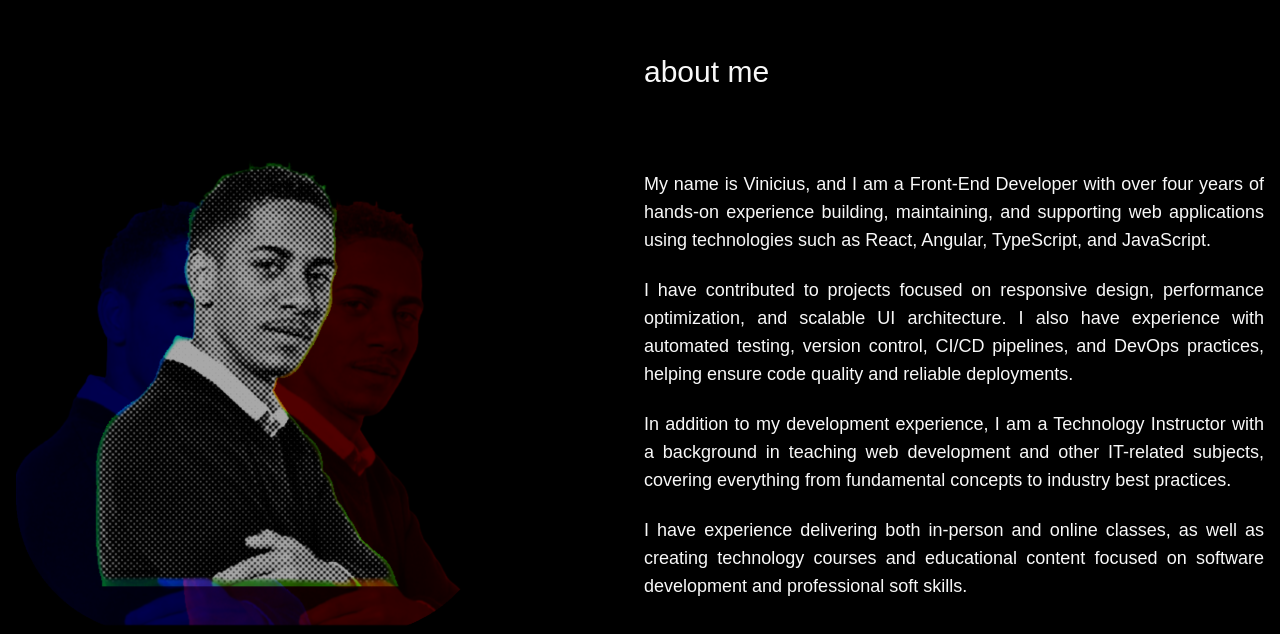
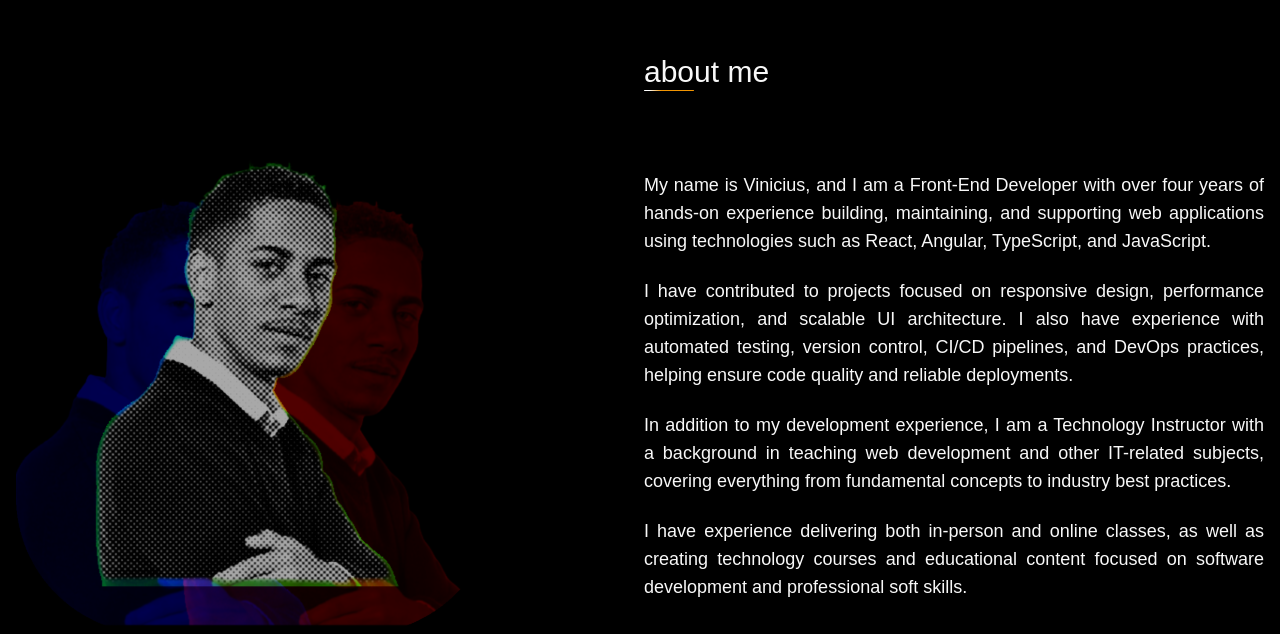
Before and after one commit to viniciusmartins1/vinisportifolio, a React (Vite) app: page / in a window 1280 px wide. Shown: the part 962-1596 px from the top of the page. Built offline with nearby package versions, Linux system fonts and the light colour scheme; a web font is replaced by a local one.

Commit message:
fix: style of the title

```diff
--- a/src/components/Title.tsx
+++ b/src/components/Title.tsx
@@ -11,11 +11,21 @@ const Title = ({ title, borderWidth, textAlign }: TitleProps) => {
     <div className="w-full relative">
       <h1 className={`text-3xl ${isAlignRight && "text-right"}`}>{title}</h1>
       <div
+        style={
+          !isAlignRight
+            ? {
+                width: borderWidth,
+              }
+            : {
+                width: borderWidth,
+                position: "absolute",
+                bottom: 0,
+                right: 0,
+              }
+        }
         className={`
-          w-${borderWidth}
           rounded-4xl h-[0.5px]
           bg-[linear-gradient(to_right,white_0%,white_10%,var(--color-primary)_35%,var(--color-primary)_100%)]
-          absolute -bottom-1 ${isAlignRight ? "right-0" : "left-0"}
         `}
       ></div>
     </div>
```
